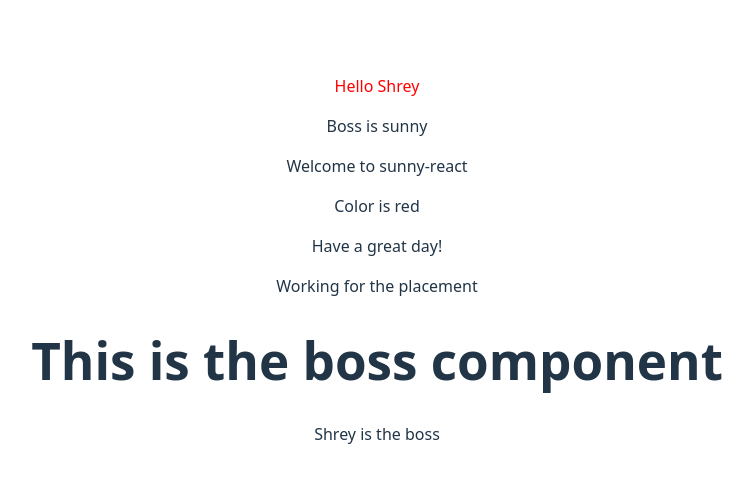
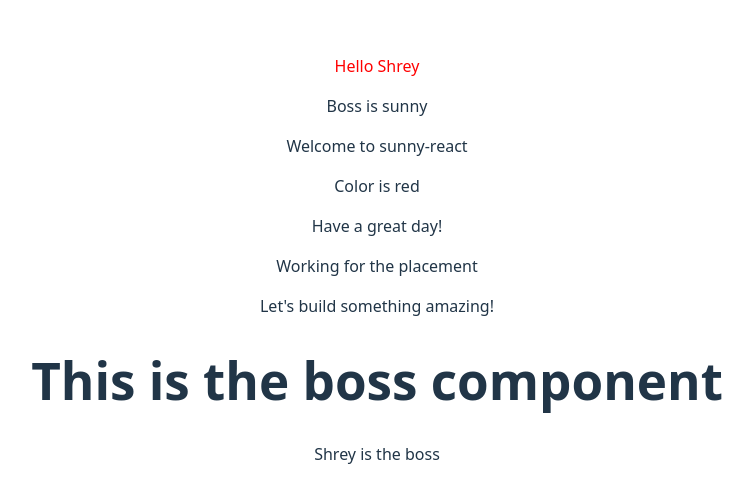
Before and after one commit to Sethiashrey/React-Learning, a React (Vite) app: page / in a window 1280 px wide. Shown: the part 140-642 px from the top of the page, without its empty margins (263-1016 px from the left). Built offline with nearby package versions, Linux system fonts and the light colour scheme.

Commit message:
Add paragraph

```diff
--- a/src/Hello.jsx
+++ b/src/Hello.jsx
@@ -8,6 +8,7 @@ function Hello({name11,color}){
           <p>Color is {color}</p>
           <p>Have a great day!</p>
           <p>Working for the placement</p>
+          <p>Let's build something amazing!</p>
         </>
     )
 }
```
